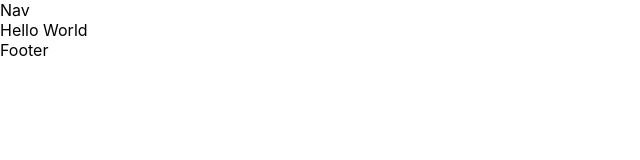
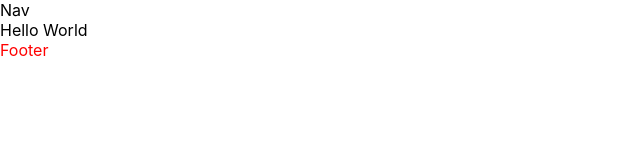
Before and after one commit to JenniferMrm/ACNHDex, a React (Create React App) app: page / in a window 1280 px wide. Shown: the top 160 px of the page, without its empty margins (0-640 px from the left). Built offline with nearby package versions, Linux system fonts and the light colour scheme.

Commit message:
:wrench: [config] : Add and config scss and stylelint

```diff
--- a/src/App.js
+++ b/src/App.js
@@ -1,4 +1,5 @@
 import React from "react";
+import "@/css/style.scss";
 import { BrowserRouter as Router, Route, Routes } from "react-router-dom";
 import Main from "@layout/Main/Main";
 import Home from "@view/Home/Home";
--- a/src/components/segments/Footer.jsx
+++ b/src/components/segments/Footer.jsx
@@ -2,8 +2,8 @@ import React from 'react';
 
 function Footer(props) {
   return (
-    <div>
-      Footer
+    <div class="footer">
+      <span>Footer</span>
     </div>
   );
 }
--- /dev/null
+++ b/src/css/segments/_footer.scss
@@ -0,0 +1,5 @@
+.footer {
+  span {
+    color: red;
+  }
+}
--- /dev/null
+++ b/src/css/style.scss
@@ -0,0 +1,2 @@
+/* segments */
+@import "segments/footer";
```
Also changed, not shown: package.json (+6 -1 lines), .stylelintrc.json (added), 1 other file (tests, documents, lock files or other folders).
